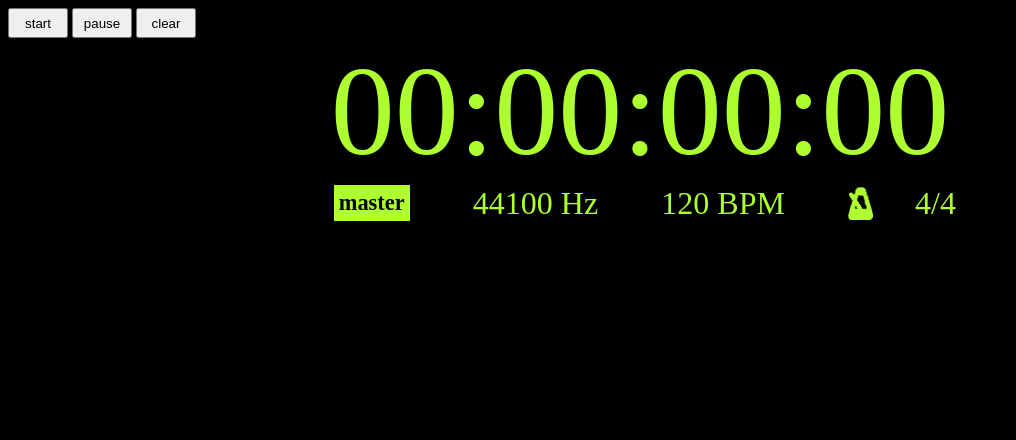
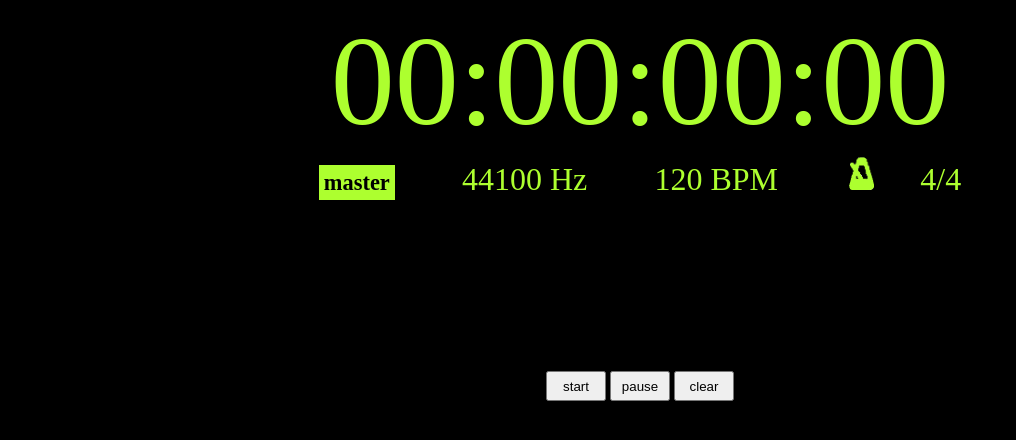
Before and after one commit to TGrif/jsClock, a plain HTML site: page index.html in a window 1280 px wide. Shown: the whole page, without its empty margins (0-1016 px from the left). Drawn offline with Linux system fonts and the light colour scheme.

Commit message:
move demo
	modified:   LICENSE
	modified:   README.md
	modified:   index.html
	modified:   jsClock.js
	new file:   jsClockDemo.js
	modified:   style.css

```diff
--- a/index.html
+++ b/index.html
@@ -3,33 +3,40 @@
 
   <head>
 
-    <meta charset="utf-8">
+	<meta charset="utf-8">
 
-        <title>jsClock</title>
+		<title>jsClock</title>
 
-            <link rel="stylesheet" type="text/css" href="style.css" />
+			<link rel="stylesheet" type="text/css" href="style.css" />
+
+		  <script src="jsClock.js"></script>
+		  <script src="jsClockDemo.js"></script>
 
   </head>
 
   <body>
 
-        <button id="start">start</button>
-        <button id="pause">pause</button>
-        <button id="stop">clear</button>
+
+			<div id="studio_clock"></div>
+
+				<div id="panel">
+				  <div id="type">master</div>
+				  <div id="sampleRate"></div>
+				  <div id="studio_clock_bpm">
+					  <span id="bpm"></span>BPM
+				  </div>
+				  <img id="metronome" src="metronome.png" alt="" />
+				  <div id="mesure"></div>
+				</div>
 
 
-            <div id="studio_clock"></div>
 
-              <div id="mesure"></div>
-              <img id="metronome" src="metronome.png" alt="" />
-              <div id="studio_clock_bpm">
-                  <span id="bpm"></span>BPM
-              </div>
-              <div id="sampleRate"></div>
-              <div id="type">master</div> <!-- internal -->
+	  	<div id="command">
+			<button id="start">start</button>
+			<button id="pause">pause</button>
+			<button id="stop">clear</button>
+		</div>
 
-
-        <script src="jsClock.js"></script>
 
   </body>
 
--- a/jsClock.js
+++ b/jsClock.js
@@ -6,27 +6,20 @@
  */
 
 
-	var
 
-		audioContext = window.AudioContext || window.webkitAudioContext,
+	jsClock = function (audioCtx, element) {
 
-		UTC = Date.now(),
+		this.version = '0.0.2';
 
+		this.clock = document.getElementById(element);
 
-
-			jsClock = function() {
-
-				this.version = '0.0.1';
-
-				this.clock = document.getElementById('studio_clock');
-
-				this.audioCtx = new audioContext();
+		this.audioCtx = audioCtx;
 
 		this.time = 0;
 		this.timeElapse = 0;
 
-				this.tempo = 120;
-				this.mesure = '4/4';
+		this.tempo = 120; // default tempo
+		this.mesure = '4/4'; // default mesure
 
 
 		this._initClock();
@@ -37,20 +30,19 @@
 			isRunning: false,
 
 			tempo: this.tempo,
-					mesure: this.mesure/*,
+			mesure: this.mesure
 
-					osc: function() { this.audioCtx.createOscillator(); }*/
-					//TODO why this.audioCtx doesn't work in this case ?
 		}
 
 	}
 
 
 
+
 		jsClock.prototype = {
 
 
-				_addZero: function (num) {
+			_addZeroHelper: function (num) {
 				return (num < 10) ? '0' + num : num;
 			},
 
@@ -68,6 +60,8 @@
 
 					document.getElementById('sampleRate').innerHTML = this.audioCtx.sampleRate + " Hz";
 
+				} else {
+					console.error("Web Audio API error!");
 				}
 
 			},
@@ -79,7 +73,7 @@
 					this.frame = requestAnimationFrame(jsClock.prototype._displayTime.bind(this));
 				} catch (e) {
 					console.warn(e);
-						console.info('setTimeout fallback');
+					console.info('requestAnimationFrame not supported, fallback to setTimeout');
 					this.frame = window.setTimeout(jsClock.prototype._displayTime.bind(this), 1000 / 60);
 				}
 
@@ -92,7 +86,7 @@
 					cancelAnimationFrame(this.frame);
 				} catch (e) {
 					console.warn(e);
-						console.info('clearTimeout fallback');
+					console.info('cancelAnimationFrame not supported, fallback to clearTimeout');
 					clearTimeout(this.frame);
 				}
 
@@ -101,7 +95,6 @@
 
 			_getTime: function() {
 				return this.audioCtx.currentTime;
-					//TODO fallBack
 			},
 
 
@@ -109,10 +102,10 @@
 
 					var
 
-							milli       = (time % 1).toFixed(2).split('.')[1],
-							seconds     = this._addZero( ~~ (time % 60)),
-							minutes     = this._addZero( ~~ ((time / 60) % 60)),
-							hours       = this._addZero( ~~ ((time / (60 * 60)) % 60));
+						milli = (time % 1).toFixed(2).split('.')[1],
+						seconds	= this._addZeroHelper( ~~ (time % 60)),
+						minutes	= this._addZeroHelper( ~~ ((time / 60) % 60)),
+						hours = this._addZeroHelper( ~~ ((time / (60 * 60)) % 60));
 
 				return hours + ':' + minutes + ':' + seconds + ':' + milli;
 
@@ -129,15 +122,22 @@
 
 
 
+			/**
+			 * Starting the clock
+			 */
 			startClock: function() {
 
 				this.isRunning = true;
 				this.timeElapse = this._getTime();
+
 				this._displayTime();
 
 			},
 
 
+			/**
+			 * Pausing the clock
+			 */
 			pauseClock: function() {
 
 				if (this.isRunning) {
@@ -152,6 +152,9 @@
 			},
 
 
+			/**
+			 * Stoping the clock
+			 */
 			stopClock: function() {
 
 				this.timeElapse = this._getTime();
@@ -162,18 +165,18 @@
 			},
 
 
-				clockIsRunning: function() {  // deprecated
+			clockIsRunning: function() {
 				return this.isRunning;
 			},
 
 
 			clockTime: function() {
-					return this._formatTime(this.time);
+				return this._formatTime (this.time);
 			},
 
 
 			setTempo: function (tempo) {
-					this.tempo = tempo || this.tempo;  //TODO possibleTempo
+				this.tempo = tempo || this.tempo;
 				document.getElementById('bpm').innerHTML = this.tempo;
 			},
 
@@ -201,7 +204,7 @@
 					console.info('stoping metronome');
 				}
 
-//                    console.log(this.time);
+
 
                 // TODO make it blink
                 // TODO implements good metronome by cwillo
@@ -226,55 +229,3 @@
 
 
 		}
-
-
-
-
-
-    var studioClock = new jsClock();
-
-
-
-//        document.getElementById('start').onclick = () => studioClock.startClock();
-        document.getElementById('start').onclick = function() {
-            studioClock.startClock();
-        }
-
-        document.getElementById('pause').onclick = function() {
-            studioClock.pauseClock();
-        }
-
-        document.getElementById('stop').onclick = function() {
-            studioClock.stopClock();
-        }
-
-
-
-
-        document.getElementById('bpm').onclick = function() {
-            studioClock.setTempo(
-                    prompt('tempo', this.innerHTML)
-                );
-        }
-
-
-        document.getElementById('mesure').onclick = function() {
-            studioClock.setMesure(
-                    prompt('mesure', this.innerHTML)
-                );
-        }
-
-
-        document.getElementById('metronome').onclick = function() {
-            studioClock.setMetronome();
-        }
-
-
-
-
-// TODO calculer la durée d'une piste et afficher le temps restant
-
-//TODO keep tempo and mesure in local storage or cookie when refresh page
-
-
-//console.log(studioClock.metronome.osc());
--- /dev/null
+++ b/jsClockDemo.js
@@ -0,0 +1,37 @@
+
+
+ document.addEventListener("DOMContentLoaded", function() {
+
+	var	audioContext = new (window.AudioContext || window.webkitAudioContext),
+		studioClock = new jsClock(audioContext, 'studio_clock');
+
+
+		document.getElementById('start').onclick = function() {
+			studioClock.startClock();
+		}
+
+		document.getElementById('pause').onclick = function() {
+			studioClock.pauseClock();
+		}
+
+		document.getElementById('stop').onclick = function() {
+			studioClock.stopClock();
+		}
+
+		document.getElementById('metronome').onclick = function() {
+			studioClock.setMetronome();
+		}
+
+		document.getElementById('bpm').onclick = function() {
+			studioClock.setTempo(
+				prompt('tempo', this.innerHTML)
+			);
+		}
+
+		document.getElementById('mesure').onclick = function() {
+			studioClock.setMesure(
+				prompt('mesure', this.innerHTML)
+			);
+		}
+
+});
--- a/style.css
+++ b/style.css
@@ -13,16 +13,20 @@ body {
     text-align: center;
     /*cursor: none;*/
 }
-
+#panel {
+    height: 40px;
+    width: 100%;
+    min-width: 780px;
+    text-align: center;
+}
 #mesure {
-    float: right;
-    margin-right: 25%;
+    display: inline;
     font-size: 2em;
     cursor: pointer;
 }
 
 #studio_clock_bpm {
-    float: right;
+    display: inline;
     margin-right: 5%;
     font-size: 2em;
     cursor: pointer;
@@ -47,25 +51,30 @@ button {
 
 #metronome {
     width: 25px;
-    float: right;
+    display: inline;
     margin-right: 42px;
     margin-top: 2px;
     cursor: pointer;
 }
 
 #sampleRate {
-    float: right;
+    display: inline;
     margin-right: 5%;
     font-size: 2em;
 }
 
 #type {
+    display: inline;
     cursor: pointer;
     font-size: 1.4em;
-    float: right;
     margin-right: 5%;
     color: black;
     background-color: greenyellow;
     padding: 5px;
     font-weight: bold;
 }
+
+#command {
+    padding-top: 11em;
+    text-align: center;
+}
```
Also changed, not shown: 2 other files. Lines whose indentation alone changed are shown as unchanged.
